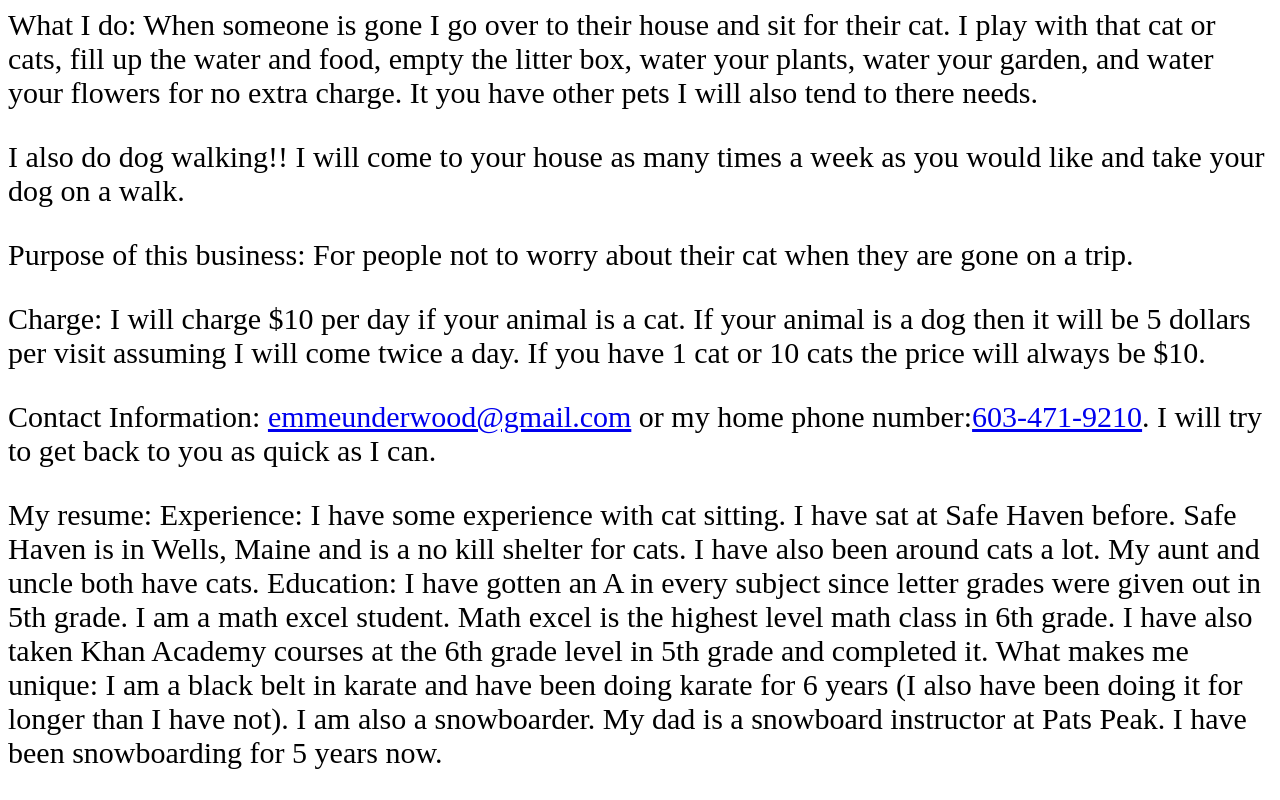
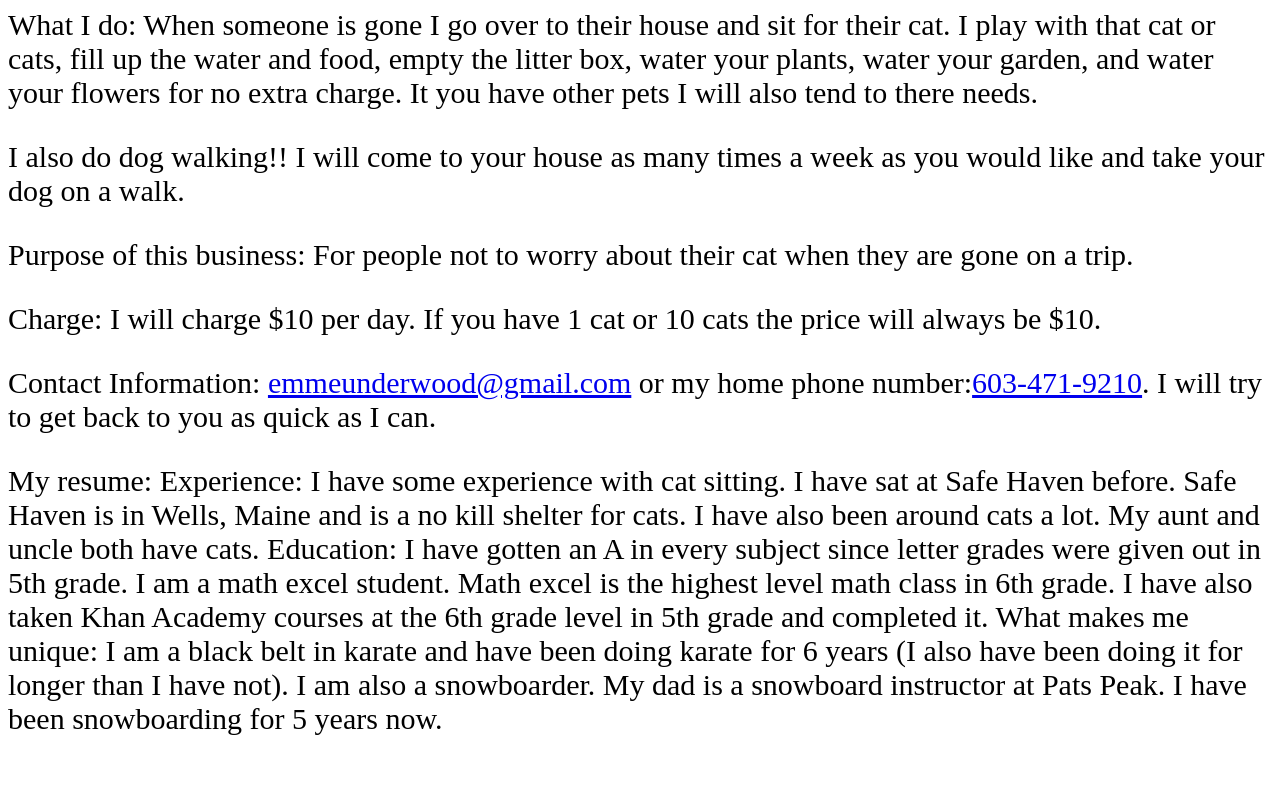
Before and after one commit to sniperd2k/emmeunderwood, a plain HTML site: page index.html in a window 1280 px wide. Shown: the part 4940-5740 px from the top of the page. After the commit the page ends 5706 px from the top, so only its background shows below. Drawn offline with Linux system fonts and the light colour scheme.

Commit message:
5 to 10 dollars

```diff
--- a/index.html
+++ b/index.html
@@ -21,7 +21,7 @@
 	<p style="font-size:30px">What I do: When someone is gone I go over to their house and sit for their cat. I play with that cat or cats, fill up the water and food, empty the litter box, water your plants, water your garden, and water your flowers for no extra charge. It you have other pets I will also tend to there needs.</p>
 	<p style="font-size:30px">I also do dog walking!! I will come to your house as many times a week as you would like and take your dog on a walk.</p>
 	<p style="font-size:30px">Purpose of this business: For people not to worry about their cat when they are gone on a trip.</p>
-	<p style="font-size:30px">Charge: I will charge $10 per day if your animal is a cat. If your animal is a dog then it will be 5 dollars per visit assuming I will come twice a day. If you have 1 cat or 10 cats the price will always be $10.</p>
+	<p style="font-size:30px">Charge: I will charge $10 per day. If you have 1 cat or 10 cats the price will always be $10.</p>
 	<p style="font-size:30px">Contact Information: <a href="mailto:emmeunderwood@gmail.com">emmeunderwood@gmail.com</a> or my home phone number:<a href="tel:603-471-9210">603-471-9210</a>. I will try to get back to you as quick as I can.</p>
 	<p style="font-size:30px">My resume:
 	Experience: I have some experience with cat sitting. I have sat at Safe Haven before. Safe Haven is in Wells, Maine and is a no kill shelter for cats. I have also been around cats a lot. My aunt and uncle both have cats.
```
